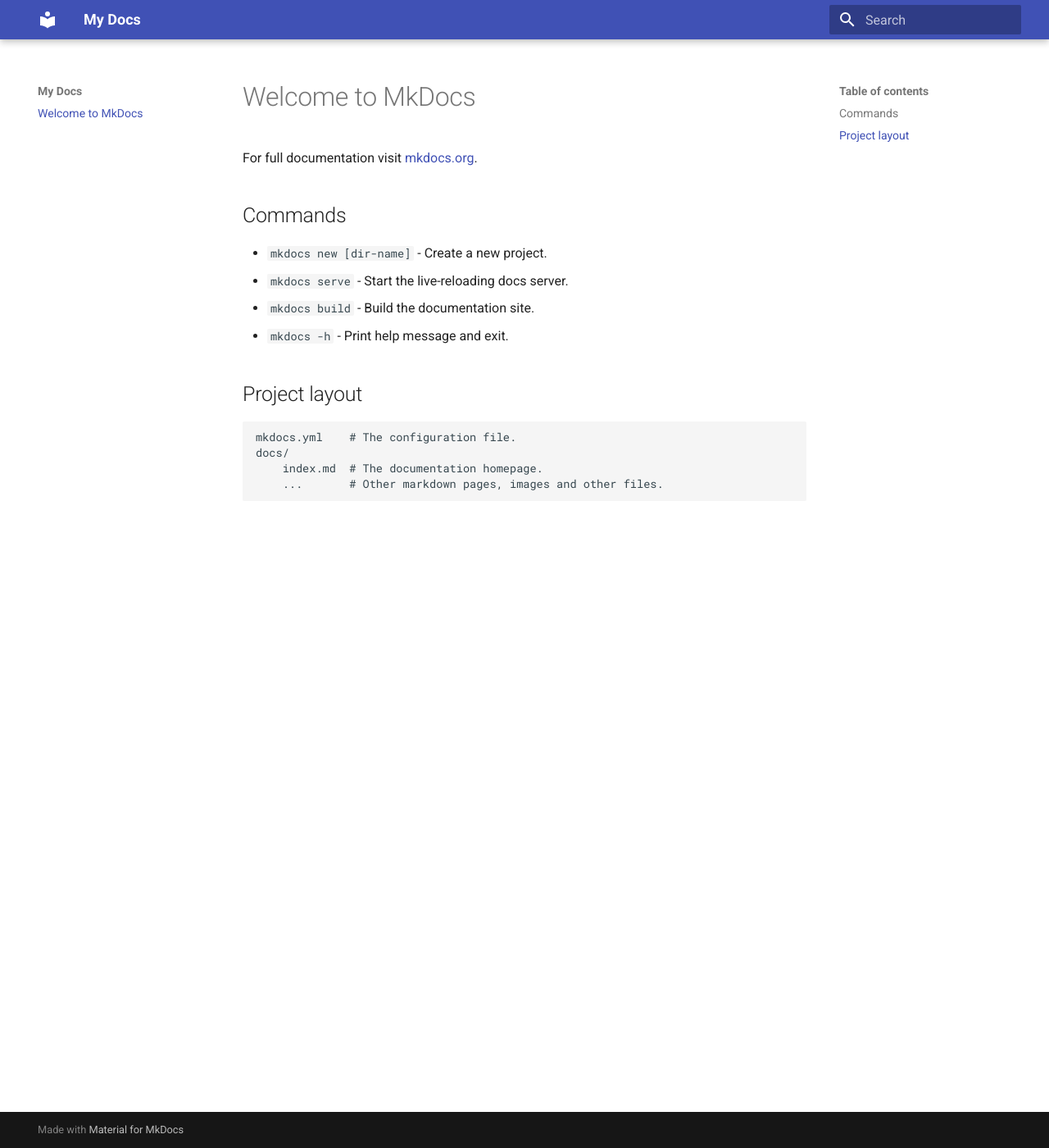
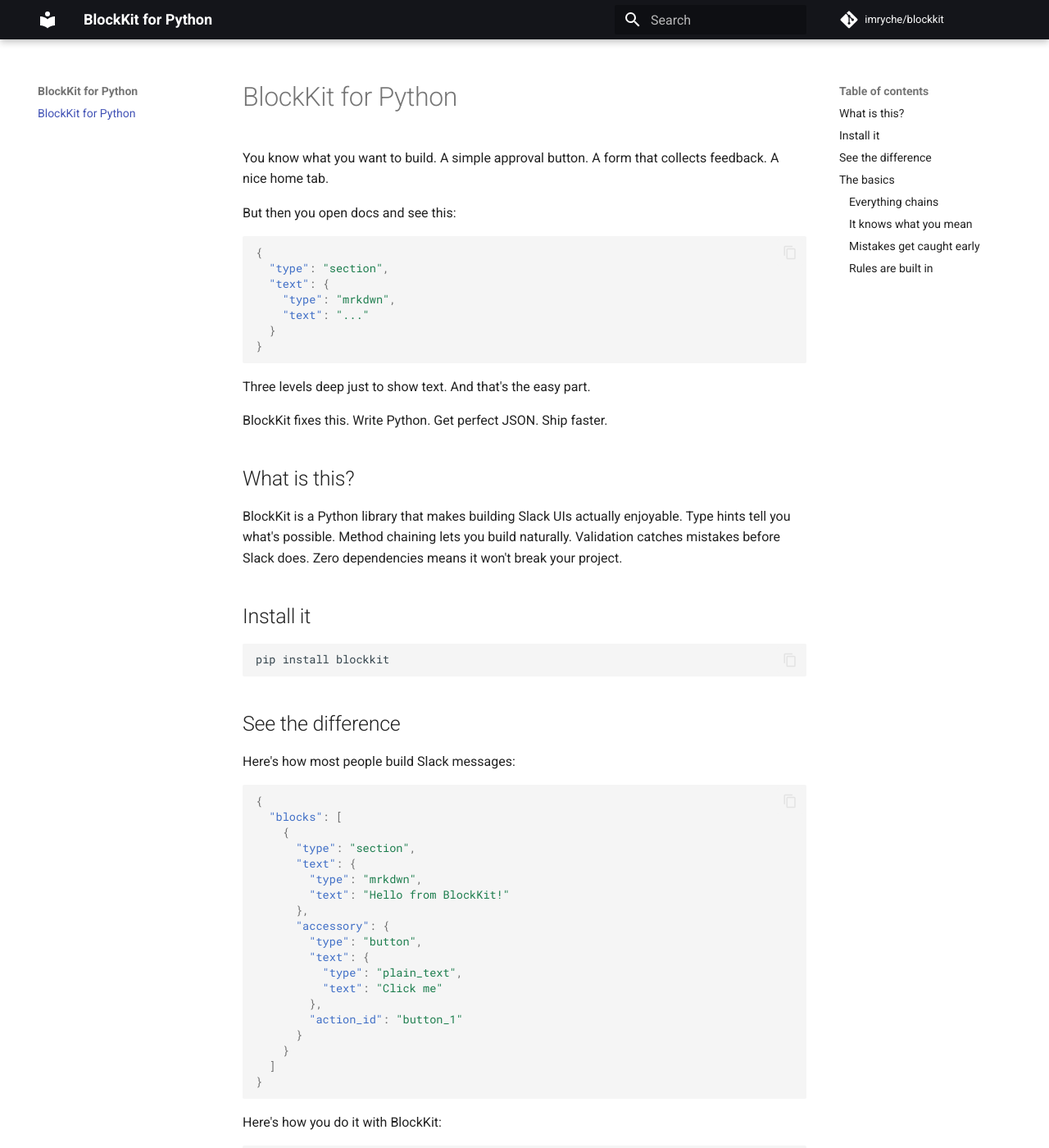
Before and after one commit to imryche/blockkit, an MkDocs documentation site: the page built from docs/index.md, in a window 1280 px wide and 1400 px high. Shown: the whole window at 82% size. Built offline with MkDocs 1.6.1 and Material for MkDocs 9.7.7, drawn with Linux system fonts in a browser that asks for light colours; comment, search, counter and statistics services are not loaded; some of the changed text lies outside the part shown.

Commit message:
docs wip

````diff
--- a/docs/index.md
+++ b/docs/index.md
@@ -1,17 +1,135 @@
-# Welcome to MkDocs
+# BlockKit for Python
 
-For full documentation visit [mkdocs.org](https://www.mkdocs.org).
+You know what you want to build. A simple approval button. A form that collects
+feedback. A nice home tab.
 
-## Commands
+But then you open docs and see this:
 
-* `mkdocs new [dir-name]` - Create a new project.
-* `mkdocs serve` - Start the live-reloading docs server.
-* `mkdocs build` - Build the documentation site.
-* `mkdocs -h` - Print help message and exit.
+```json
+{
+  "type": "section",
+  "text": {
+    "type": "mrkdwn",
+    "text": "..."
+  }
+}
+```
 
-## Project layout
+Three levels deep just to show text. And that's the easy part.
 
-    mkdocs.yml    # The configuration file.
-    docs/
-        index.md  # The documentation homepage.
-        ...       # Other markdown pages, images and other files.
+BlockKit fixes this. Write Python. Get perfect JSON. Ship faster.
+
+## What is this?
+
+BlockKit is a Python library that makes building Slack UIs actually enjoyable.
+Type hints tell you what's possible. Method chaining lets you build naturally.
+Validation catches mistakes before Slack does. Zero dependencies means it won't
+break your project.
+
+## Install it
+
+```bash
+pip install blockkit
+```
+
+## See the difference
+
+Here's how most people build Slack messages:
+
+```json
+{
+  "blocks": [
+    {
+      "type": "section",
+      "text": {
+        "type": "mrkdwn",
+        "text": "Hello from BlockKit!"
+      },
+      "accessory": {
+        "type": "button",
+        "text": {
+          "type": "plain_text",
+          "text": "Click me"
+        },
+        "action_id": "button_1"
+      }
+    }
+  ]
+}
+```
+
+Here's how you do it with BlockKit:
+
+```python
+from blockkit import Message, Section, Button
+
+message = (
+    Message()
+    .add_block(
+        Section("Hello from BlockKit!")
+        .accessory(Button("Click me").action_id("button_1"))
+    )
+    .build()
+)
+```
+
+Same result. Half the code. No guessing.
+
+## The basics
+
+### Everything chains
+
+Start with what you want. Add what you need. Build when you're done.
+
+```python
+button = (
+    Button("Save")
+    .action_id("save_button")
+    .style(Button.PRIMARY)
+    .build()
+)
+```
+
+### It knows what you mean
+
+Write text. We'll figure out if it needs markdown.
+
+```python
+# Just text? We use plain_text
+Section("Hello world")
+
+# See markdown? We switch to mrkdwn
+Section("Hello *world*")
+```
+
+You focus on the content. We handle the details.
+
+### Mistakes get caught early
+
+Forget a required field? We'll tell you before Slack does.
+
+```python
+# This fails immediately - confirms need a deny button
+
+Button("Delete").confirm(
+    Confirm()
+    .title("Are you sure?")
+    .text("This cannot be undone")
+    .confirm("Yes, delete it")
+    # Missing: .deny("Cancel")
+).build()
+```
+
+Better to know now than later.
+
+### Rules are built in
+
+Slack has rules. Lots of them. Button text can't be too long. Sections can't
+have too many fields. We enforce all of them.
+
+```python
+# This raises an error - button text has a 75 character limit
+Button("This is way too long " * 10)
+```
+
+The library helps you follow the rules. You ship working code.
--- a/mkdocs.yml
+++ b/mkdocs.yml
@@ -1,4 +1,20 @@
-site_name: My Docs
+repo_url: https://github.com/imryche/blockkit
+repo_name: imryche/blockkit
+site_name: BlockKit for Python
 site_url: https://blockkit.botsignals.co
 theme:
   name: material
+  palette:
+    primary: black
+    accent: deep purple
+  features:
+    - content.code.copy
+
+markdown_extensions:
+  - pymdownx.highlight:
+      anchor_linenums: true
+      line_spans: __span
+      pygments_lang_class: true
+  - pymdownx.inlinehilite
+  - pymdownx.snippets
+  - pymdownx.superfences
````
